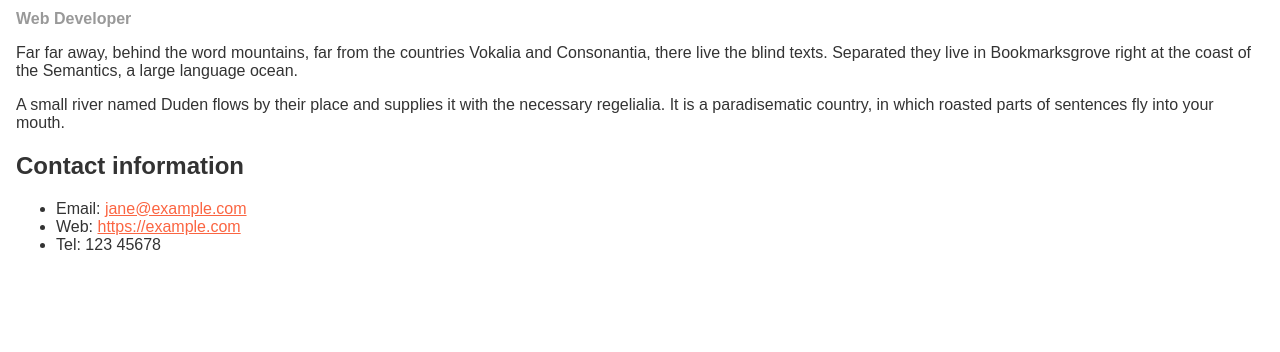
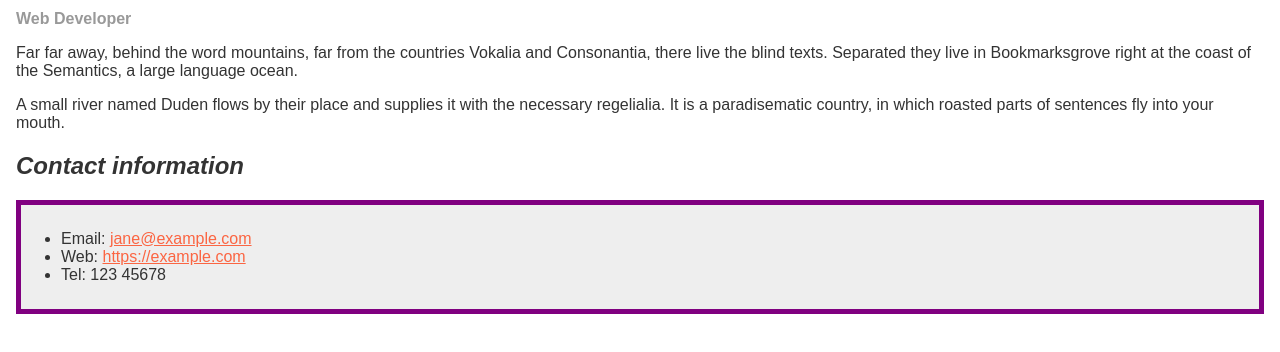
Before and after one commit to BladeLucas/INFT1206A3-P1, a plain HTML site: page index.html in a window 1280 px wide. Shown: the part 102-454 px from the top of the page. Drawn offline with Linux system fonts and the light colour scheme.

Commit message:
changed styling for h2 and added styling for ul

```diff
--- a/index.html
+++ b/index.html
@@ -29,6 +29,14 @@
 
       h2 {
         font-size: 1.5em;
+        font-style: italic;
+      }
+
+      ul {
+        background-color: #eeeeee;
+        border: 5px solid purple;
+        padding-top: 25px;
+        padding-bottom: 25px;
       }
 
       .job-title {
```
